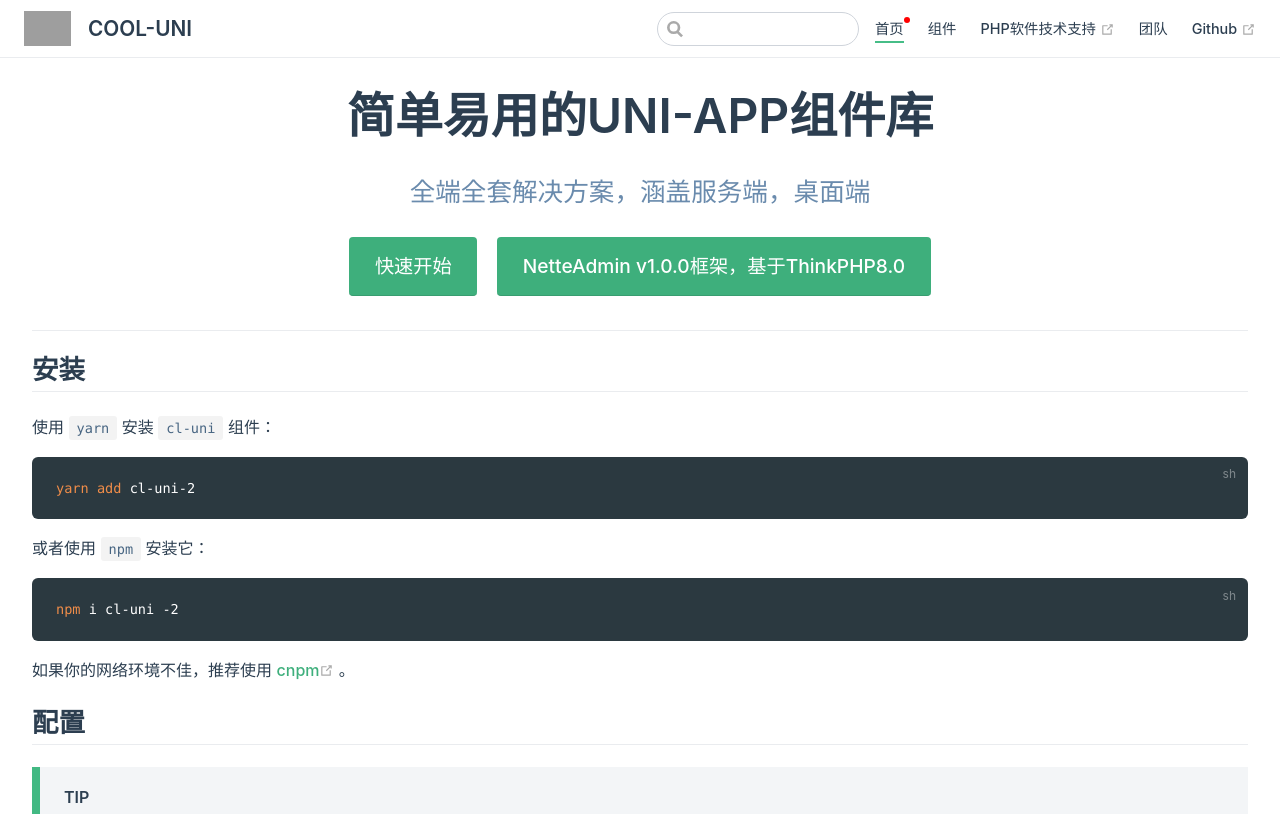
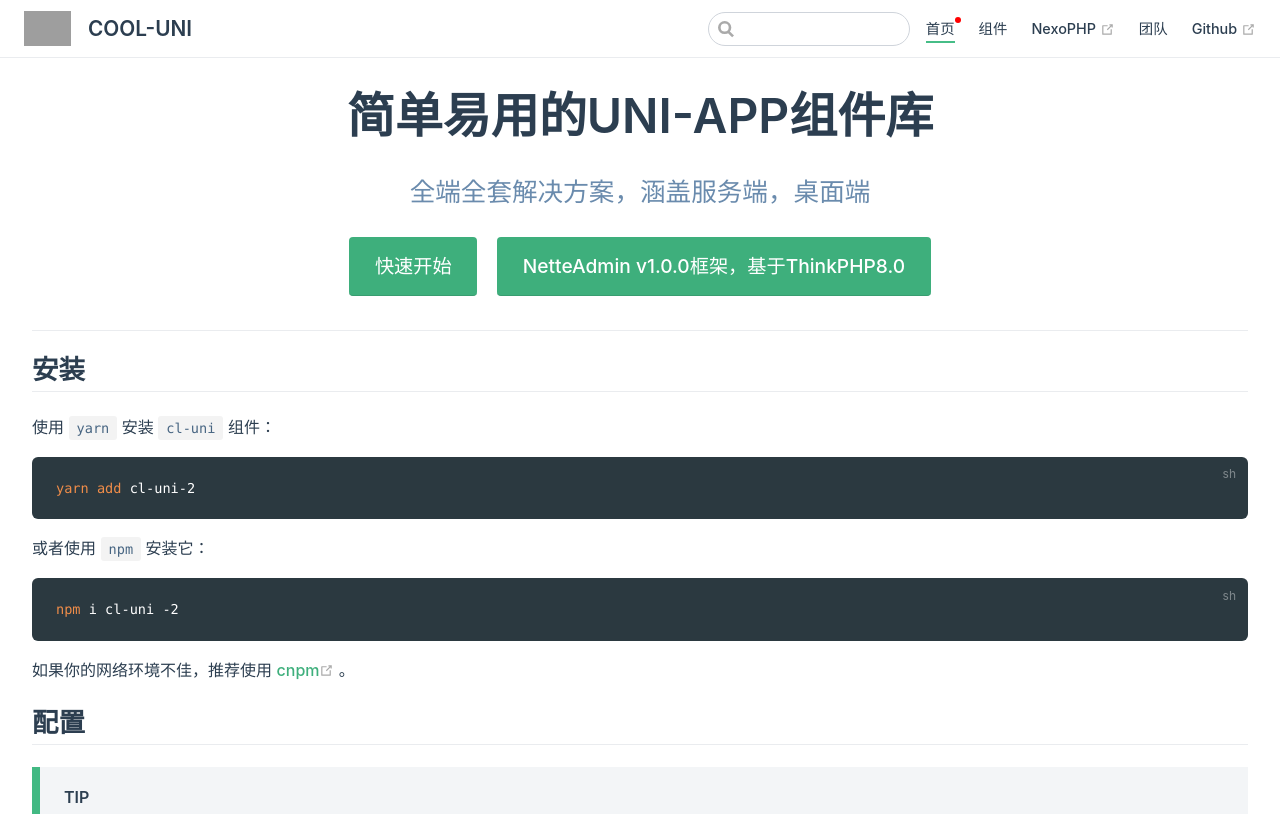
Before and after one commit to sunkangchina/doc-cooljs-v2, a plain HTML site: page index.html in a window 1280 px wide. Shown: the top 814 px of the page. Drawn offline with Linux system fonts and the light colour scheme; no server answers; grey boxes are pictures that could not be loaded.

Commit message:
Update index.html

```diff
--- a/index.html
+++ b/index.html
@@ -146,9 +146,9 @@
   首页
 </a></div><div class="nav-item"><a   href='/uni/'>
   组件
-</a></div><div class="nav-item"><a href="https://site.qihetaiji.com" target="_blank" rel="noopener noreferrer" class="nav-link external">
-  PHP软件技术支持
-  <span><svg xmlns="http://www.w3.org/2000/svg" aria-hidden="true" focusable="false" x="0px" y="0px" viewBox="0 0 100 100" width="15" height="15" class="icon outbound"><path fill="currentColor" d="M18.8,85.1h56l0,0c2.2,0,4-1.8,4-4v-32h-8v28h-48v-48h28v-8h-32l0,0c-2.2,0-4,1.8-4,4v56C14.8,83.3,16.6,85.1,18.8,85.1z"></path> <polygon fill="currentColor" points="45.7,48.7 51.3,54.3 77.2,28.5 77.2,37.2 85.2,37.2 85.2,14.9 62.8,14.9 62.8,22.9 71.5,22.9"></polygon></svg> <span class="sr-only">(opens new window)</span></span></a></div><div class="nav-item"><a href="https://github.com/thefunpower/" class="nav-link">
+</a></div><div class="nav-item"><a href="https://github.com/nexophp/nexophp" target="_blank" rel="noopener noreferrer" class="nav-link external">
+  NexoPHP
+  <span><svg xmlns="http://www.w3.org/2000/svg" aria-hidden="true" focusable="false" x="0px" y="0px" viewBox="0 0 100 100" width="15" height="15" class="icon outbound"><path fill="currentColor" d="M18.8,85.1h56l0,0c2.2,0,4-1.8,4-4v-32h-8v28h-48v-48h28v-8h-32l0,0c-2.2,0-4,1.8-4,4v56C14.8,83.3,16.6,85.1,18.8,85.1z"></path> <polygon fill="currentColor" points="45.7,48.7 51.3,54.3 77.2,28.5 77.2,37.2 85.2,37.2 85.2,14.9 62.8,14.9 62.8,22.9 71.5,22.9"></polygon></svg> <span class="sr-only">(opens new window)</span></span></a></div><div class="nav-item"><a href="https://github.com/nexophp/nexophp" class="nav-link">
   团队
 </a></div><div class="nav-item"><a href="https://github.com/sunkangchina/cool-uni-2" target="_blank" rel="noopener noreferrer" class="nav-link external">
   Github
```
